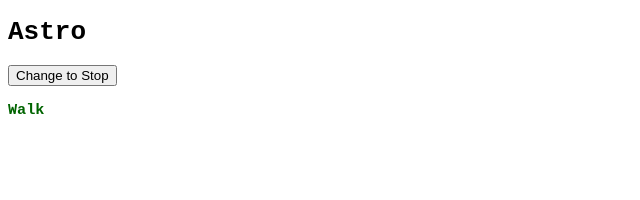
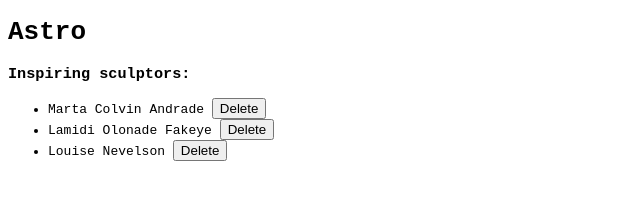
Before and after one commit to notitguy/reasto, an Astro site: page / in a window 1280 px wide. Shown: the whole page, without its empty margins (0-640 px from the left). Built offline with nearby package versions, Linux system fonts and the light colour scheme; Astro itself is replaced by a stand-in of ours.

Commit message:
transforming an array

```diff
--- a/src/components/App.jsx
+++ b/src/components/App.jsx
@@ -1,25 +1,35 @@
 import { useState } from 'react';
 
-export default function TrafficLight() {
-  const [walk, setWalk] = useState(true);
+let initialArtists = [
+  { id: 0, name: 'Marta Colvin Andrade' },
+  { id: 1, name: 'Lamidi Olonade Fakeye'},
+  { id: 2, name: 'Louise Nevelson'},
+];
 
-  function handleClick() {
-    setWalk(!walk);
-    alert(walk ? 'Stop is next' : 'Walk is next');
+export default function List() {
+  const [artists, setArtists] = useState(initialArtists);
+
+  function handleArtistFilter(artistId) {
+    setArtists(
+      artists.filter(a =>a.id != artistId)
+    );
   }
 
   return (
     <>
-      <button onClick={handleClick} >
-        Change to {walk ? 'Stop' : 'Walk'}
-      </button>
-      <h3 style={{
-        color: walk ? 'darkgreen' : 'darkred'
-      }}>
-        {walk ? 'Walk' : 'Stop'}
-      </h3>
+      <h3>Inspiring sculptors:</h3>
+      <ul>
+        {artists.map(artist => (
+          <li key={artist.id}>
+            {artist.name}{' '}
+            <button onClick={() => {handleArtistFilter(artist.id)}} >
+              Delete
+            </button>
+          </li>
+        ))}
+      </ul>
     </>
   );
 }
 
-// https://react.dev/learn/queueing-a-series-of-state-updates
+// https://react.dev/learn/updating-arrays-in-state#transforming-an-array
```
